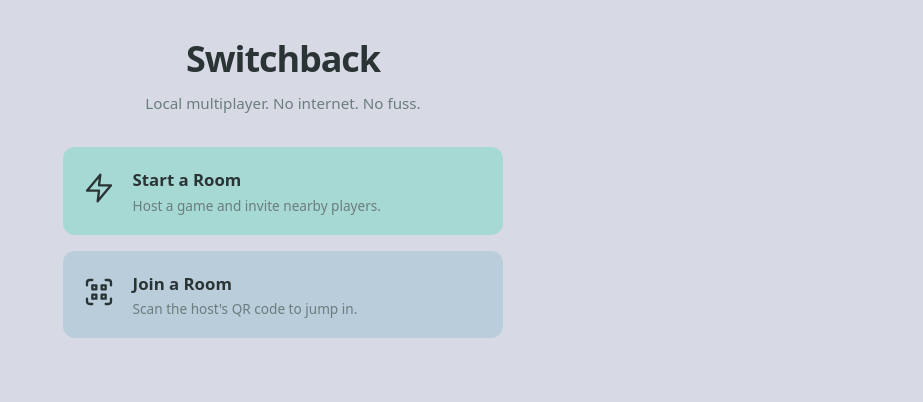
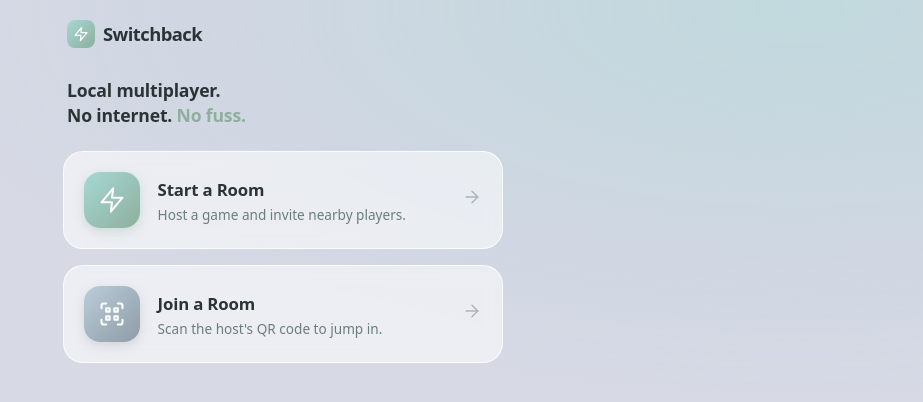
Before and after one commit to SujalPradhan/SwitchBack, an Angular app: page / in a window 1280 px wide. Shown: the top 402 px of the page, without its empty margins (357-1280 px from the left). Built offline with nearby package versions, Linux system fonts and the light colour scheme.

Commit message:
style(home): update home landing page to match premium glassmorphism redesign
- Applied new radial-gradient ambient background
- Updated header to match host-lobby and guest-join components
- Converted cards to glassmorphism UI
- Added right arrows on hover to emphasize interactivity

```diff
--- a/src/app/shared/icon/icon.component.ts
+++ b/src/app/shared/icon/icon.component.ts
@@ -33,6 +33,9 @@ const ICON_PATHS: Record<string, string> = {
 
   'arrow-left': `<line x1="19" y1="12" x2="5" y2="12"/>
     <polyline points="12 19 5 12 12 5"/>`,
+
+  'arrow-right': `<line x1="5" y1="12" x2="19" y2="12"/>
+    <polyline points="12 5 19 12 12 19"/>`,
 
   scan: `<path d="M3 7V5a2 2 0 0 1 2-2h2"/>
     <path d="M17 3h2a2 2 0 0 1 2 2v2"/>
--- a/src/app/shell/home/home.component.css
+++ b/src/app/shell/home/home.component.css
@@ -1,30 +1,93 @@
-.home {
+/* ─────────────────────────────────────────────────────
+   Switchback · Home (v3 — premium redesign)
+───────────────────────────────────────────────────── */
+
+.page {
   min-height: 100dvh;
   display: flex;
   flex-direction: column;
-  padding: 0 1.25rem 2rem;
   max-width: 480px;
   margin: 0 auto;
+  position: relative;
+  overflow: hidden;
 }
 
-.home-header {
-  padding: 2rem 0 2rem;
-  text-align: center;
+/* ── Gradient background blob ───────────────────── */
+.page::before {
+  content: '';
+  position: fixed;
+  top: -20%;
+  left: 20%;
+  width: 140%;
+  height: 70%;
+  background: radial-gradient(
+    ellipse at 50% 30%,
+    rgba(166, 216, 212, 0.45) 0%,
+    rgba(185, 205, 218, 0.25) 45%,
+    transparent 70%
+  );
+  pointer-events: none;
+  z-index: 0;
 }
 
-h1 {
-  font-size: 2.25rem;
+/* ── Header ─────────────────────────────────────── */
+.page-header {
+  position: relative;
+  z-index: 1;
+  display: flex;
+  align-items: center;
+  justify-content: space-between;
+  padding: 1.25rem 1.5rem 0.875rem;
+}
+
+.wordmark {
+  display: flex;
+  align-items: center;
+  gap: 0.5rem;
+}
+
+.wordmark-logo {
+  width: 28px;
+  height: 28px;
+  background: linear-gradient(135deg, var(--color-pearl-aqua), var(--color-muted-teal));
+  border-radius: 8px;
+  display: flex;
+  align-items: center;
+  justify-content: center;
+  color: #fff;
+}
+
+.wordmark h1 {
+  font-size: 1.15rem;
   font-weight: 800;
-  margin: 0 0 0.4rem;
   letter-spacing: -0.03em;
+  margin: 0;
+  color: var(--color-dark);
+}
+
+/* ── Body ───────────────────────────────────────── */
+.page-body {
+  flex: 1;
+  position: relative;
+  z-index: 1;
+  padding: 1rem 1.25rem 2rem;
+  display: flex;
+  flex-direction: column;
 }
 
 .tagline {
-  font-size: 0.95rem;
-  color: var(--color-grey);
-  margin: 0;
+  font-size: 1.1rem;
+  font-weight: 700;
+  color: var(--color-dark);
+  margin: 0 0 1.5rem 0.25rem;
+  line-height: 1.4;
+  letter-spacing: -0.01em;
+}
+.tagline span {
+  color: var(--color-muted-teal);
 }
 
+/* ── Cards ──────────────────────────────────────── */
 .cards {
   display: flex;
   flex-direction: column;
@@ -36,34 +99,66 @@ h1 {
   align-items: center;
   gap: 1.1rem;
   padding: 1.25rem 1.25rem;
-  border-radius: calc(var(--radius) * 2);
+  border-radius: 20px;
   text-decoration: none;
   color: var(--color-dark);
-  transition: transform 0.15s, box-shadow 0.15s;
+  background: rgba(255,255,255,0.55);
+  border: 1px solid rgba(255,255,255,0.8);
+  backdrop-filter: blur(8px);
+  transition: transform 0.15s, box-shadow 0.15s, background 0.15s;
 }
 
-.card:hover  { transform: translateY(-2px); box-shadow: 0 4px 16px rgba(0,0,0,0.1); }
-.card:active { transform: translateY(0); }
-
-.card-host  { background: var(--color-pearl-aqua); }
-.card-guest { background: var(--color-pale-sky); }
+.card:hover {
+  background: rgba(255,255,255,0.8);
+  transform: translateY(-2px);
+  box-shadow: 0 8px 24px rgba(0,0,0,0.06);
+}
+.card:active {
+  transform: translateY(0);
+}
 
 .card-icon {
-  font-size: 2.25rem;
-  line-height: 1;
+  width: 56px;
+  height: 56px;
+  border-radius: 16px;
+  display: flex;
+  align-items: center;
+  justify-content: center;
+  color: #fff;
   flex-shrink: 0;
 }
+.card-host .card-icon {
+  background: linear-gradient(135deg, var(--color-pearl-aqua), var(--color-muted-teal));
+  box-shadow: 0 4px 12px rgba(142,175,157,0.3);
+}
+.card-guest .card-icon {
+  background: linear-gradient(135deg, var(--color-pale-sky), #8e9ca6);
+  box-shadow: 0 4px 12px rgba(142,156,166,0.3);
+}
 
-.card strong {
+.card-body {
+  flex: 1;
+}
+.card-body strong {
   display: block;
   font-size: 1.05rem;
-  font-weight: 700;
+  font-weight: 800;
   margin-bottom: 0.2rem;
+  letter-spacing: -0.01em;
 }
-
-.card p {
+.card-body p {
   font-size: 0.85rem;
   color: var(--color-grey);
   margin: 0;
   line-height: 1.4;
 }
+
+.card-arrow {
+  color: var(--color-grey);
+  opacity: 0.5;
+  transition: opacity 0.15s, transform 0.15s;
+}
+.card:hover .card-arrow {
+  opacity: 1;
+  transform: translateX(2px);
+}
--- a/src/app/shell/home/home.component.html
+++ b/src/app/shell/home/home.component.html
@@ -1,28 +1,43 @@
-<div class="home">
-  <header class="home-header">
+<div class="page">
+  <!-- ── Header ───────────────────────────────────── -->
+  <header class="page-header">
+    <div class="wordmark">
+      <div class="wordmark-logo">
+        <sb-icon name="bolt" [size]="16" />
+      </div>
       <h1>Switchback</h1>
-    <p class="tagline">Local multiplayer. No internet. No fuss.</p>
+    </div>
   </header>
+
+  <div class="page-body">
+    <p class="tagline">Local multiplayer.<br>No internet. <span>No fuss.</span></p>
 
     <main class="cards">
       <a id="host-link" [routerLink]="['/host']" class="card card-host">
-      <span class="card-icon">
-        <sb-icon name="bolt" [size]="32" />
-      </span>
-      <div>
+        <div class="card-icon">
+          <sb-icon name="bolt" [size]="28" />
+        </div>
+        <div class="card-body">
           <strong>Start a Room</strong>
           <p>Host a game and invite nearby players.</p>
+        </div>
+        <div class="card-arrow">
+          <sb-icon name="arrow-right" [size]="20" />
         </div>
       </a>
 
       <a id="guest-link" [routerLink]="['/join']" class="card card-guest">
-      <span class="card-icon">
-        <sb-icon name="scan" [size]="32" />
-      </span>
-      <div>
+        <div class="card-icon">
+          <sb-icon name="scan" [size]="28" />
+        </div>
+        <div class="card-body">
           <strong>Join a Room</strong>
           <p>Scan the host's QR code to jump in.</p>
+        </div>
+        <div class="card-arrow">
+          <sb-icon name="arrow-right" [size]="20" />
         </div>
       </a>
     </main>
   </div>
+</div>
```
Lines whose indentation alone changed are shown as unchanged.
